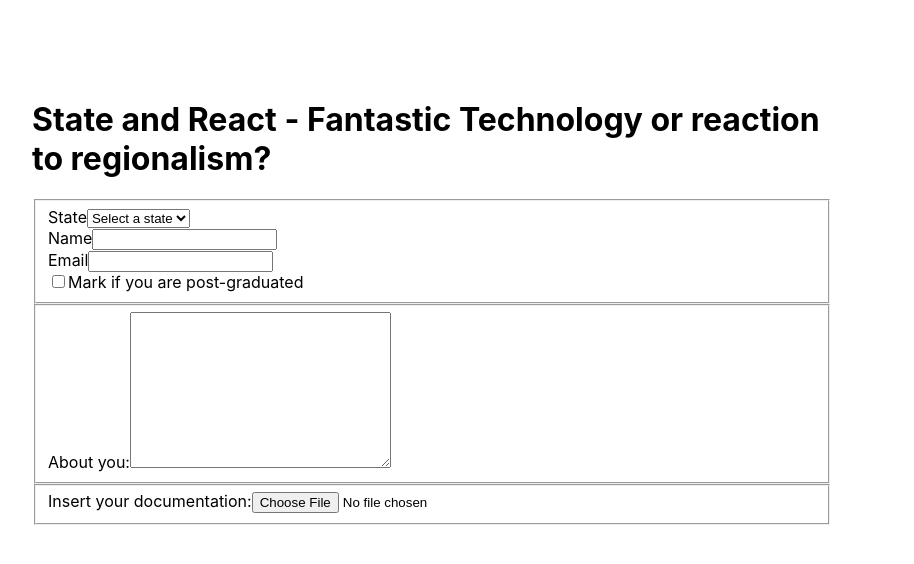
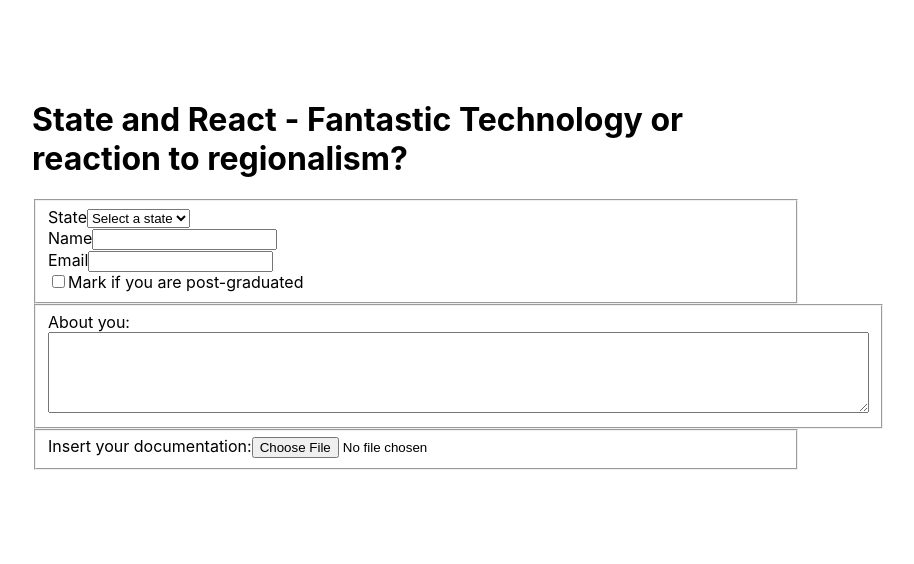
Before and after one commit to lucasiqueira/trybe-exercicios, a React (Create React App) app in the folder 2-front-end/secao-3-componentes-de-estado-eventos-e-formularios-com-react/dia-2-formularios-no-react/my-form-1.0/: page / in a window 1280 px wide. Shown: the top 564 px of the page, without its empty margins (68-982 px from the left). Built offline with nearby package versions, Linux system fonts and the light colour scheme.

Commit message:
style: refactoring width and height

```diff
--- a/2-front-end/secao-3-componentes-de-estado-eventos-e-formularios-com-react/dia-2-formularios-no-react/my-form-1.0/src/App.css
+++ b/2-front-end/secao-3-componentes-de-estado-eventos-e-formularios-com-react/dia-2-formularios-no-react/my-form-1.0/src/App.css
@@ -40,5 +40,5 @@
 body {
   margin: 100px;
   padding: auto;
-  width: 100vh;
+  width: 60%;
 }
--- a/2-front-end/secao-3-componentes-de-estado-eventos-e-formularios-com-react/dia-2-formularios-no-react/my-form-1.0/src/components/Form.jsx
+++ b/2-front-end/secao-3-componentes-de-estado-eventos-e-formularios-com-react/dia-2-formularios-no-react/my-form-1.0/src/components/Form.jsx
@@ -74,8 +74,8 @@ class Form extends Component {
               <textarea
                 name="aboutyou"
                 id="aboutyou"
-                cols="30"
-                rows="10"
+                cols="100"
+                rows="5"
                 value ={ aboutyou }
                 onChange={ this.handleChange }
               />
```
